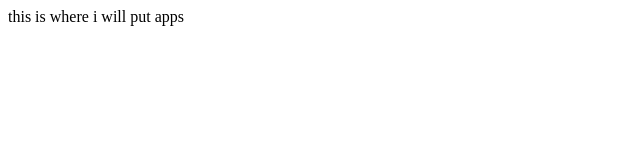
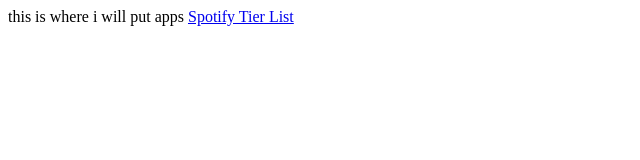
Before and after one commit to justinraiff/personal-website, a plain HTML site: page apps/index.html in a window 1280 px wide. Shown: the whole page, without its empty margins (0-640 px from the left). Drawn offline with Linux system fonts and the light colour scheme.

Commit message:
added link to spotify ranker

```diff
--- a/apps/index.html
+++ b/apps/index.html
@@ -1 +1,2 @@
 this is where i will put apps
+<a href="/apps/spotify-tier-list/">Spotify Tier List</a>
```
